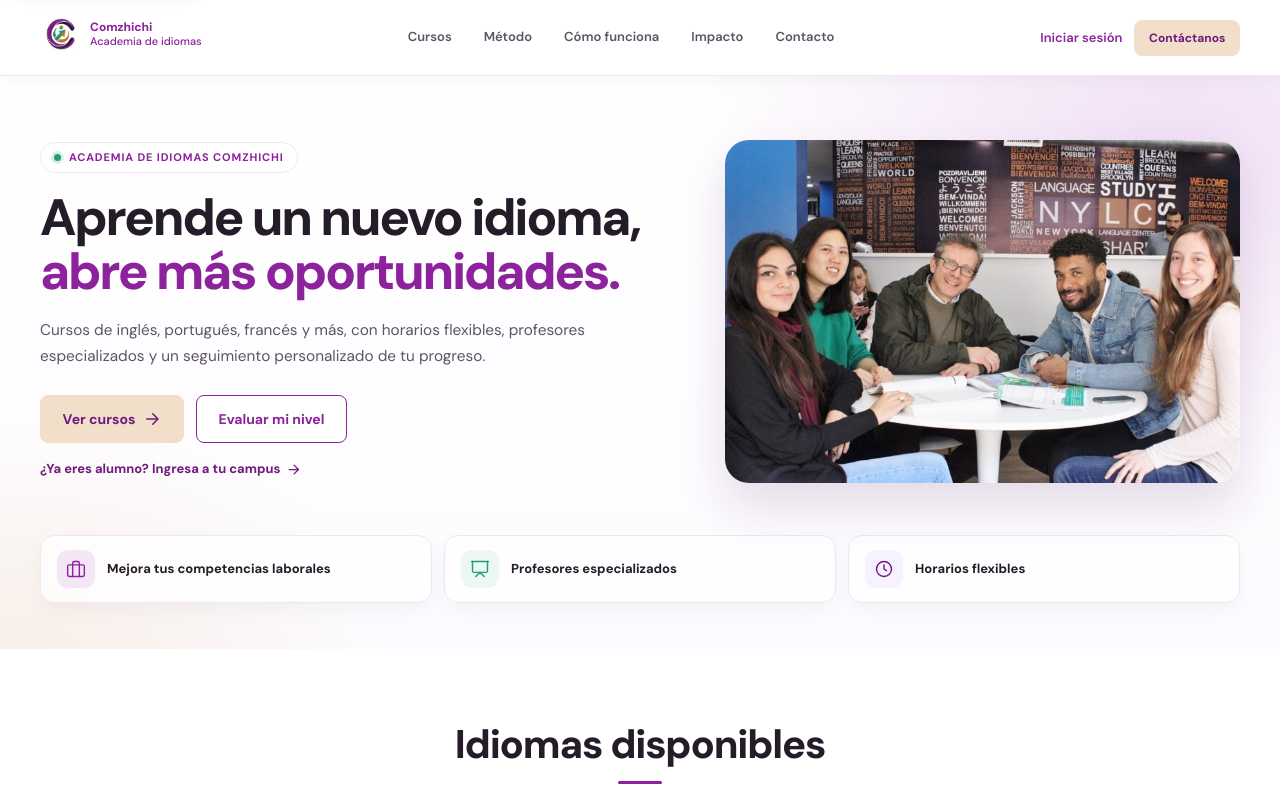
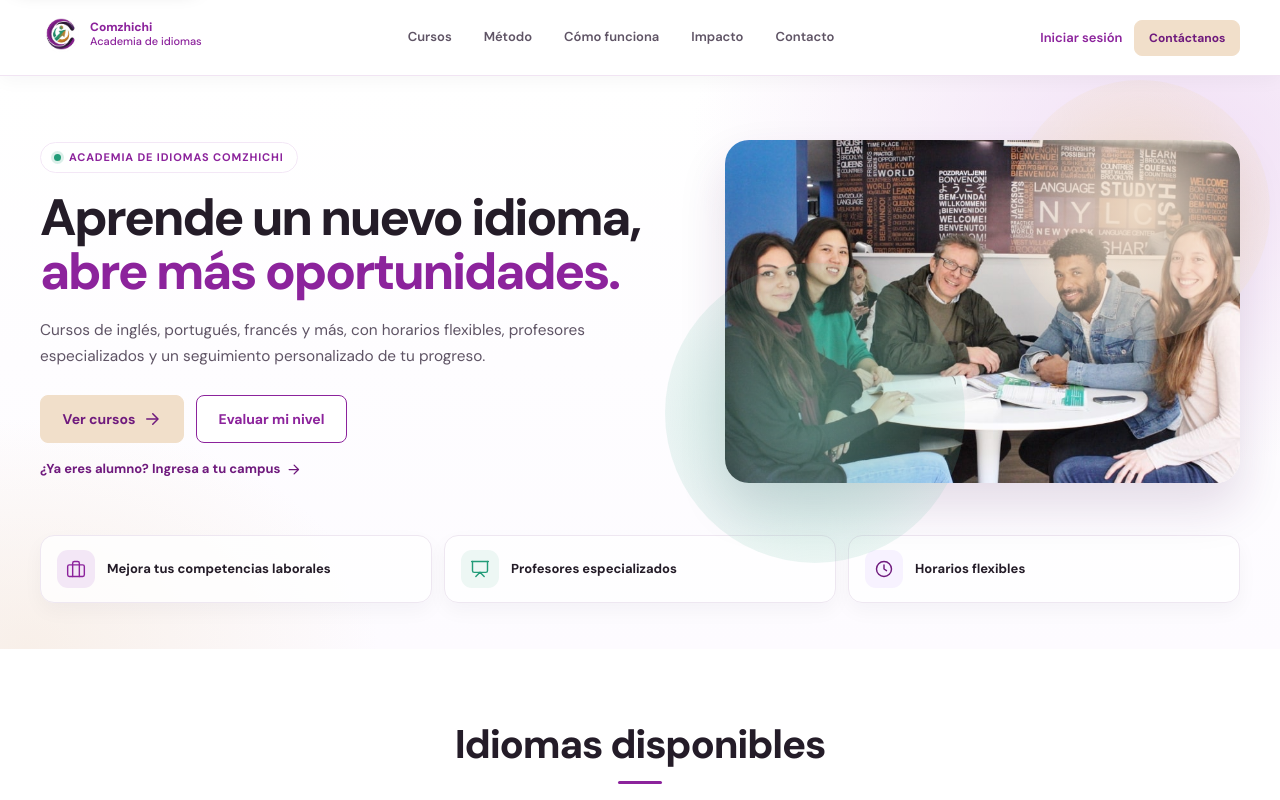
Before and after one commit to Comzhichi/comzhichi-landing, an Angular app: page / in a window 1280 px wide. Shown: the top 800 px of the page. Built offline with nearby package versions, Linux system fonts and the light colour scheme.

Commit message:
fix: intercalar gradientes y halos mas visibles

```diff
--- a/src/app/components/benefits/benefits.css
+++ b/src/app/components/benefits/benefits.css
@@ -1,6 +1,6 @@
 .benefits {
   padding: clamp(58px, 7vw, 86px) max(var(--gutter), calc((100% - var(--content-max)) / 2));
-  background: var(--white);
+  background: linear-gradient(135deg, rgba(140, 35, 156, 0.14) 0%, rgba(34, 146, 125, 0.10) 50%, var(--white) 100%);
 }
 
 .benefits__grid {
--- a/src/app/components/hero/hero.css
+++ b/src/app/components/hero/hero.css
@@ -137,19 +137,19 @@
 }
 
 .hero__orb--one {
-  top: -48px;
-  right: -24px;
-  width: 190px;
-  height: 190px;
+  top: -60px;
+  right: -30px;
+  width: 260px;
+  height: 260px;
   background: radial-gradient(circle, rgba(241, 223, 202, 0.95), rgba(241, 223, 202, 0));
 }
 
 .hero__orb--two {
-  bottom: -70px;
-  left: -54px;
-  width: 230px;
-  height: 230px;
-  background: radial-gradient(circle, rgba(130, 199, 179, 0.38), rgba(130, 199, 179, 0));
+  bottom: -80px;
+  left: -60px;
+  width: 300px;
+  height: 300px;
+  background: radial-gradient(circle, rgba(130, 199, 179, 0.55), rgba(130, 199, 179, 0));
 }
 
 .course-picker {
--- a/src/app/components/hero/hero.html
+++ b/src/app/components/hero/hero.html
@@ -25,6 +25,8 @@
   </div>
 
   <aside class="hero__visual" id="cursos" aria-label="Alumnos de Comzhichi">
+    <span class="hero__orb hero__orb--one" aria-hidden="true"></span>
+    <span class="hero__orb hero__orb--two" aria-hidden="true"></span>
     <figure class="hero__photo">
       <img src="hero-students.jpg" alt="Alumnos aprendiendo idiomas en Comzhichi" loading="eager" />
     </figure>
--- a/src/app/components/how-it-works/how-it-works.css
+++ b/src/app/components/how-it-works/how-it-works.css
@@ -1,6 +1,6 @@
 .how {
   padding: clamp(58px, 7vw, 86px) max(var(--gutter), calc((100% - var(--content-max)) / 2));
-  background: var(--white);
+  background: linear-gradient(135deg, rgba(140, 35, 156, 0.14) 0%, rgba(34, 146, 125, 0.10) 50%, var(--white) 100%);
 }
 
 .steps {
--- a/src/app/components/impact/impact.css
+++ b/src/app/components/impact/impact.css
@@ -1,6 +1,6 @@
 .impact {
   padding: clamp(58px, 7vw, 86px) max(var(--gutter), calc((100% - var(--content-max)) / 2));
-  background: linear-gradient(135deg, rgba(140, 35, 156, 0.14) 0%, rgba(34, 146, 125, 0.10) 50%, var(--white) 100%);
+  background: var(--white);
 }
 
 .stats {
--- a/src/styles.css
+++ b/src/styles.css
@@ -375,7 +375,7 @@ main:focus {
    ========================================================= */
 .testimonials-section {
   padding: clamp(46px, 6vw, 72px) max(var(--gutter), calc((100% - var(--content-max)) / 2));
-  background: linear-gradient(135deg, rgba(140, 35, 156, 0.14) 0%, rgba(34, 146, 125, 0.10) 50%, var(--white) 100%);
+  background: var(--white);
 }
 
 /* =========================================================
```
